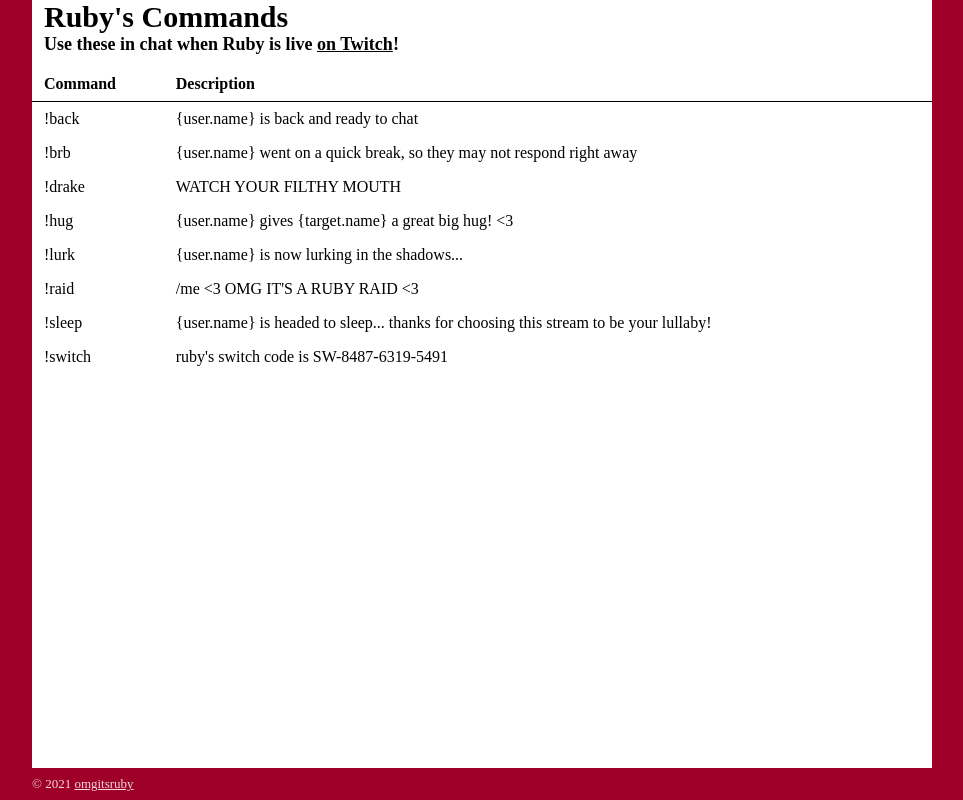
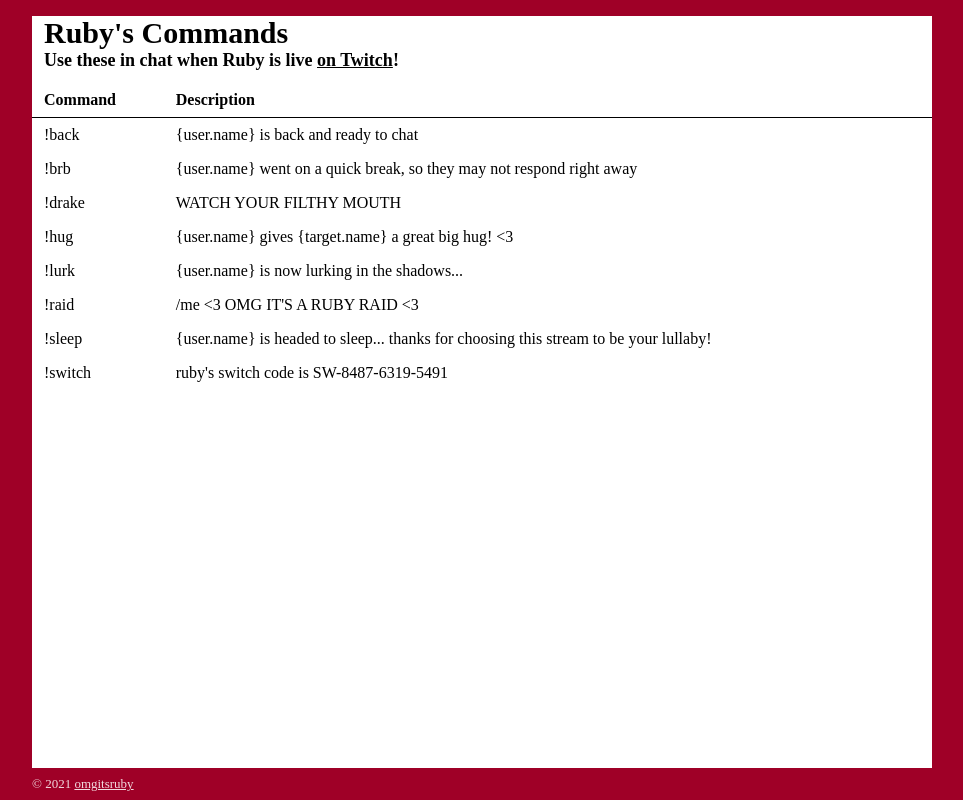
Before and after one commit to omgitsruby/omgitsruby.github.io, a website: page commands/index.html in a window 1280 px wide. Shown: the whole page, without its empty margins (158-1121 px from the left). Drawn offline with Linux system fonts and the light colour scheme; a web font is replaced by a local one.

Commit message:
More tweakity tweaks on styles

```diff
--- a/commands/index.html
+++ b/commands/index.html
@@ -27,6 +27,7 @@
     }
     header {
       background-color: #fff;
+      margin-top: 16px;
     }
     header a {
       color: inherit;
@@ -49,7 +50,8 @@
       /* width: 100vw; */
     }
     header, main > *, footer {
-      margin: 0 auto;
+      margin-left: auto;
+      margin-right: auto;
       max-width: 900px;
       width: 100vw;
     }
```
